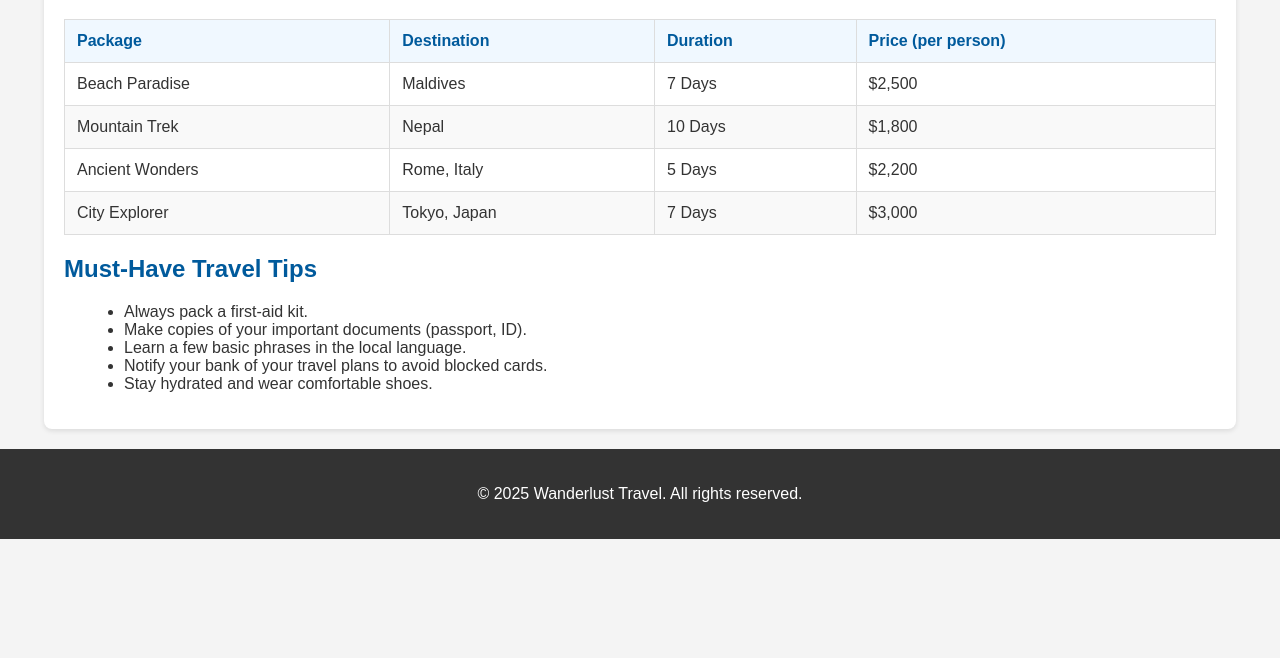
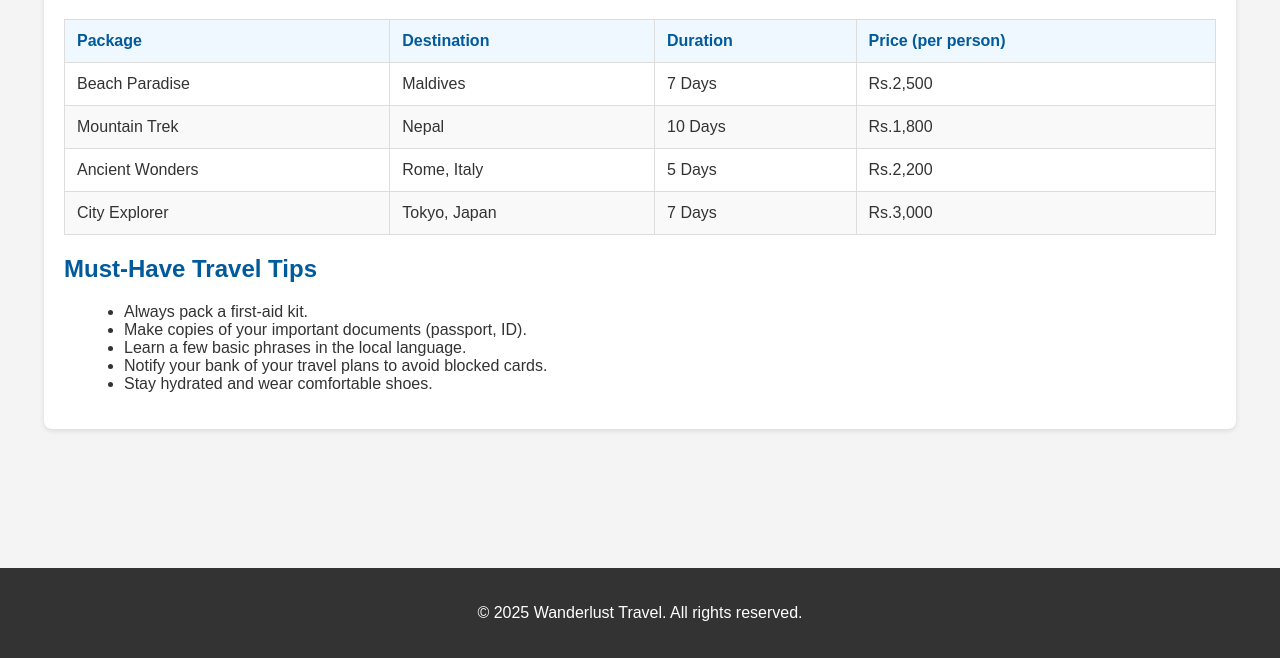
Before and after one commit to Beastly713/UCS542-A2, a plain HTML site: page packages.html in a window 1280 px wide. Shown: the part 142-800 px from the top of the page. Drawn offline with Linux system fonts and the light colour scheme.

Commit message:
feat: final changes

```diff
--- a/packages.html
+++ b/packages.html
@@ -36,25 +36,25 @@
                         <td>Beach Paradise</td>
                         <td>Maldives</td>
                         <td>7 Days</td>
-                        <td>$2,500</td>
+                        <td>Rs.2,500</td>
                     </tr>
                     <tr>
                         <td>Mountain Trek</td>
                         <td>Nepal</td>
                         <td>10 Days</td>
-                        <td>$1,800</td>
+                        <td>Rs.1,800</td>
                     </tr>
                     <tr>
                         <td>Ancient Wonders</td>
                         <td>Rome, Italy</td>
                         <td>5 Days</td>
-                        <td>$2,200</td>
+                        <td>Rs.2,200</td>
                     </tr>
                     <tr>
                         <td>City Explorer</td>
                         <td>Tokyo, Japan</td>
                         <td>7 Days</td>
-                        <td>$3,000</td>
+                        <td>Rs.3,000</td>
                     </tr>
                 </tbody>
             </table>
--- a/style.css
+++ b/style.css
@@ -5,6 +5,10 @@ body {
     padding: 0;
     background-color: #f4f4f4;
     color: #333;
+
+    display: flex;
+    flex-direction: column;
+    min-height: 100vh;
 }
 
 .container {
@@ -15,6 +19,10 @@ body {
     background-color: #ffffff;
     border-radius: 8px;
     box-shadow: 0 2px 5px rgba(0,0,0,0.1);
+}
+
+main {
+    flex-grow: 1; /* This tells the main section to grow and fill empty space */
 }
 
 /* --- Navigation Bar --- */
```
Also changed, not shown: about.html (+1 -1 lines).
